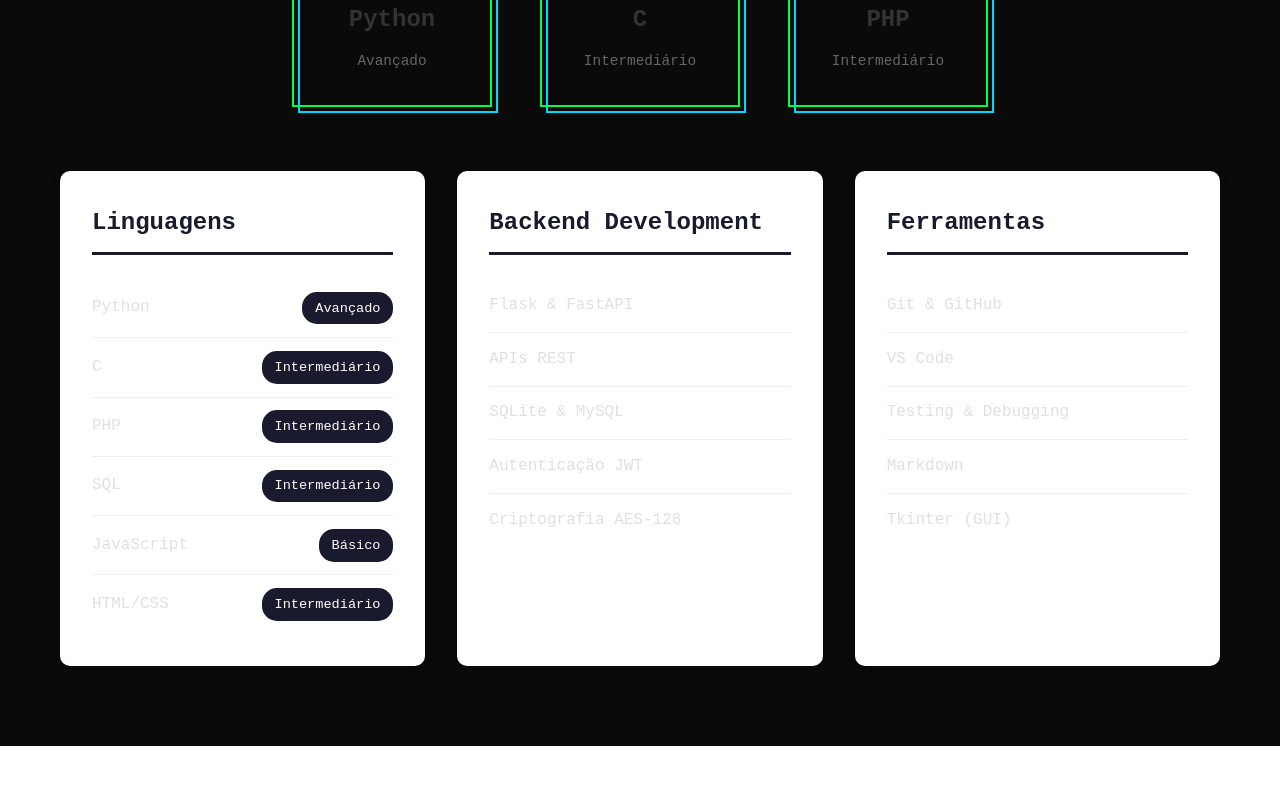
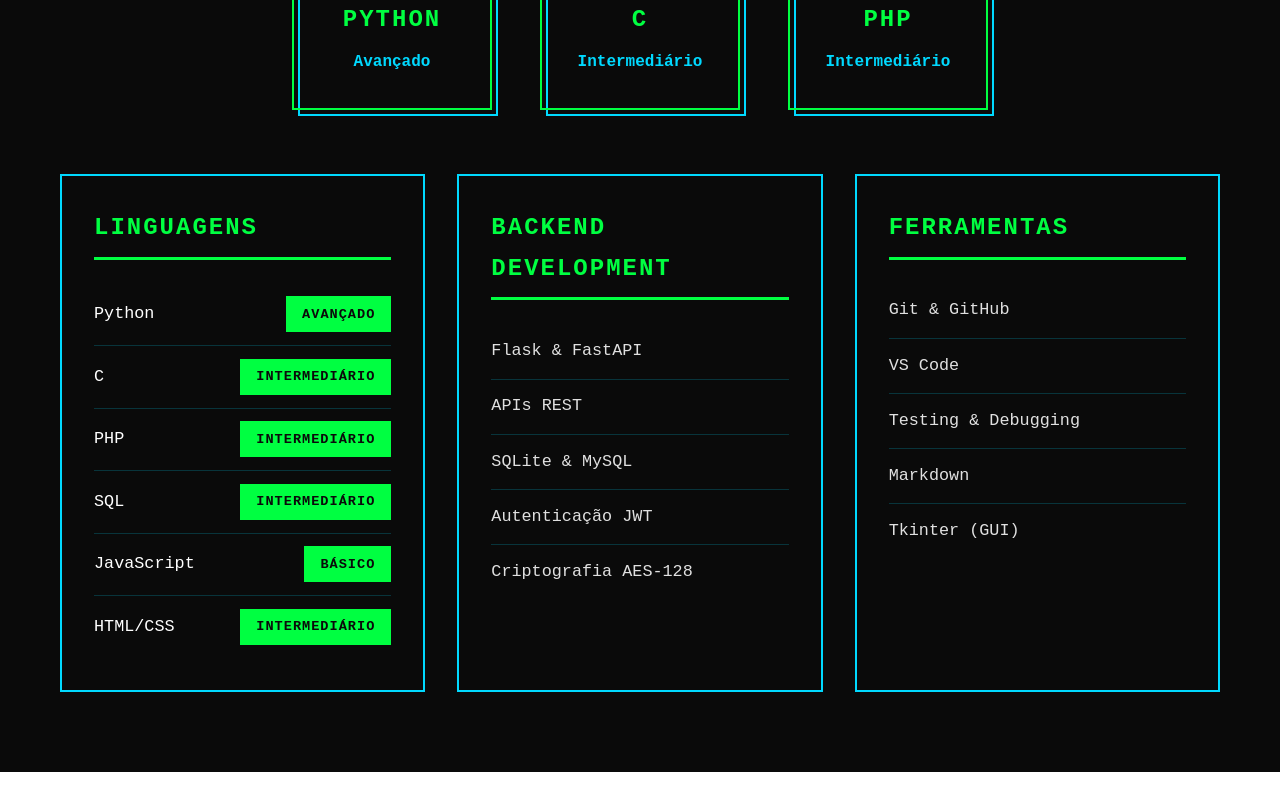
Before and after one commit to elielguedes/portifolio_eliel_guedes, a plain HTML site: page index.html in a window 1280 px wide. Shown: the part 2468-3258 px from the top of the page. Drawn offline with Linux system fonts and the light colour scheme.

Commit message:
Melhorar legibilidade: textos mais claros e contrastados

```diff
--- a/style.css
+++ b/style.css
@@ -322,7 +322,20 @@ nav {
     font-size: 2.5rem;
     text-align: center;
     margin-bottom: 3rem;
-    color: #1a1a2e;
+    color: #00ff41;
+    font-family: 'Courier New', monospace;
+    text-transform: uppercase;
+    letter-spacing: 3px;
+}
+
+.skills h2::before {
+    content: '[ ';
+    color: #00d9ff;
+}
+
+.skills h2::after {
+    content: ' ]';
+    color: #00d9ff;
 }
 
 /* Logos das Linguagens Principais */
@@ -395,12 +408,16 @@ nav {
 .language-card h3 {
     font-size: 1.5rem;
     margin-bottom: 0.5rem;
-    color: #333;
+    color: #00ff41;
+    font-weight: bold;
+    text-transform: uppercase;
+    letter-spacing: 2px;
 }
 
 .language-card p {
-    color: #666;
-    font-size: 0.9rem;
+    color: #00d9ff;
+    font-size: 1rem;
+    font-weight: 600;
 }
 
 /* Grade de Habilidades */
@@ -412,18 +429,26 @@ nav {
 }
 
 .skill-category {
-    background: #fff;
+    background: transparent;
     padding: 2rem;
-    border-radius: 10px;
-    box-shadow: 0 3px 10px rgba(0, 0, 0, 0.1);
+    border: 2px solid #00d9ff;
+    transition: all 0.3s;
+}
+
+.skill-category:hover {
+    border-color: #00ff41;
+    background: rgba(0, 255, 65, 0.05);
 }
 
 .skill-category h3 {
     font-size: 1.5rem;
     margin-bottom: 1.5rem;
-    color: #1a1a2e;
-    border-bottom: 3px solid #1a1a2e;
+    color: #00ff41;
+    border-bottom: 3px solid #00ff41;
     padding-bottom: 0.5rem;
+    text-transform: uppercase;
+    letter-spacing: 2px;
+    font-family: 'Courier New', monospace;
 }
 
 .skill-category ul {
@@ -432,22 +457,31 @@ nav {
 
 .skill-category li {
     padding: 0.8rem 0;
-    border-bottom: 1px solid #eee;
+    border-bottom: 1px solid rgba(0, 217, 255, 0.2);
     display: flex;
     justify-content: space-between;
     align-items: center;
+    color: #e0e0e0;
+    font-size: 1.05rem;
 }
 
 .skill-category li:last-child {
     border-bottom: none;
 }
 
+.skill-name {
+    color: #fff;
+    font-weight: 500;
+}
+
 .skill-level {
     font-size: 0.85rem;
-    padding: 0.3rem 0.8rem;
-    background: #1a1a2e;
-    color: #fff;
-    border-radius: 15px;
+    padding: 0.4rem 1rem;
+    background: #00ff41;
+    color: #0a0a0a;
+    font-weight: bold;
+    text-transform: uppercase;
+    letter-spacing: 1px;
 }
 
 /* Projetos */
```
